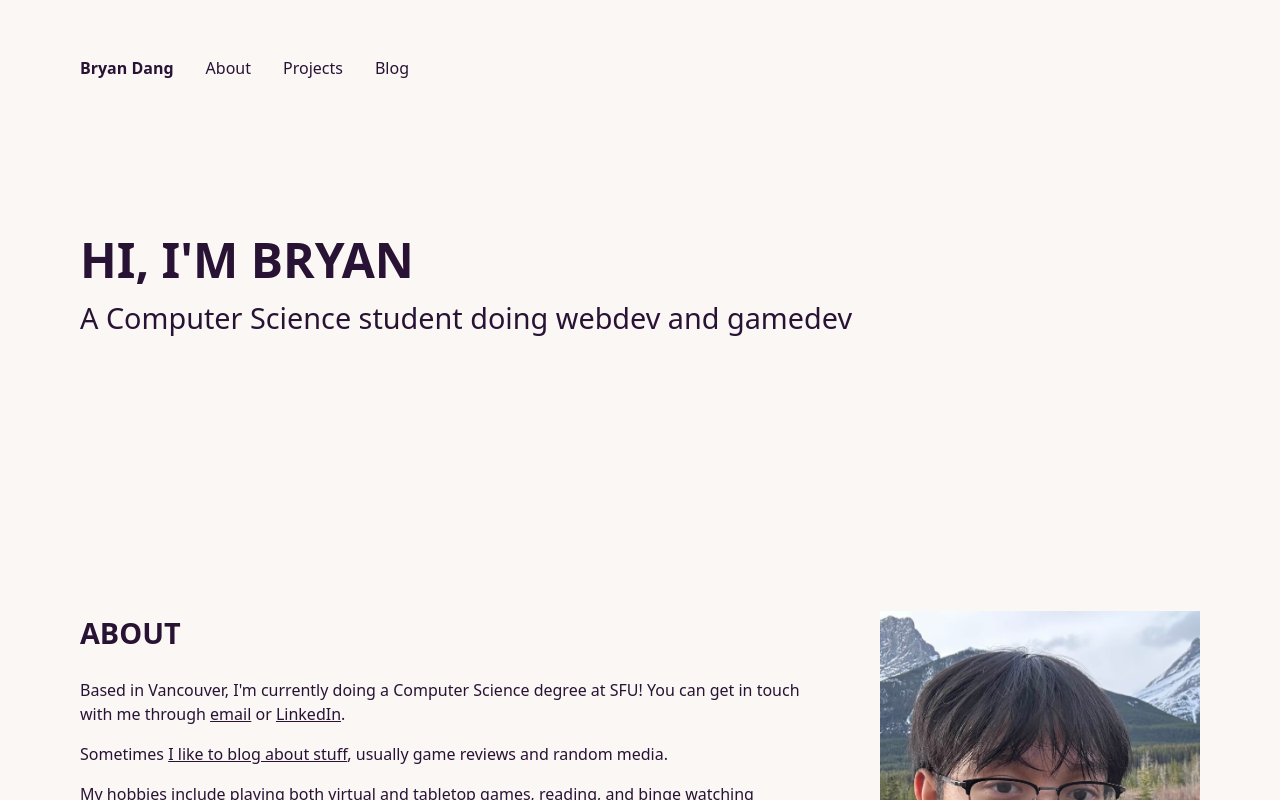
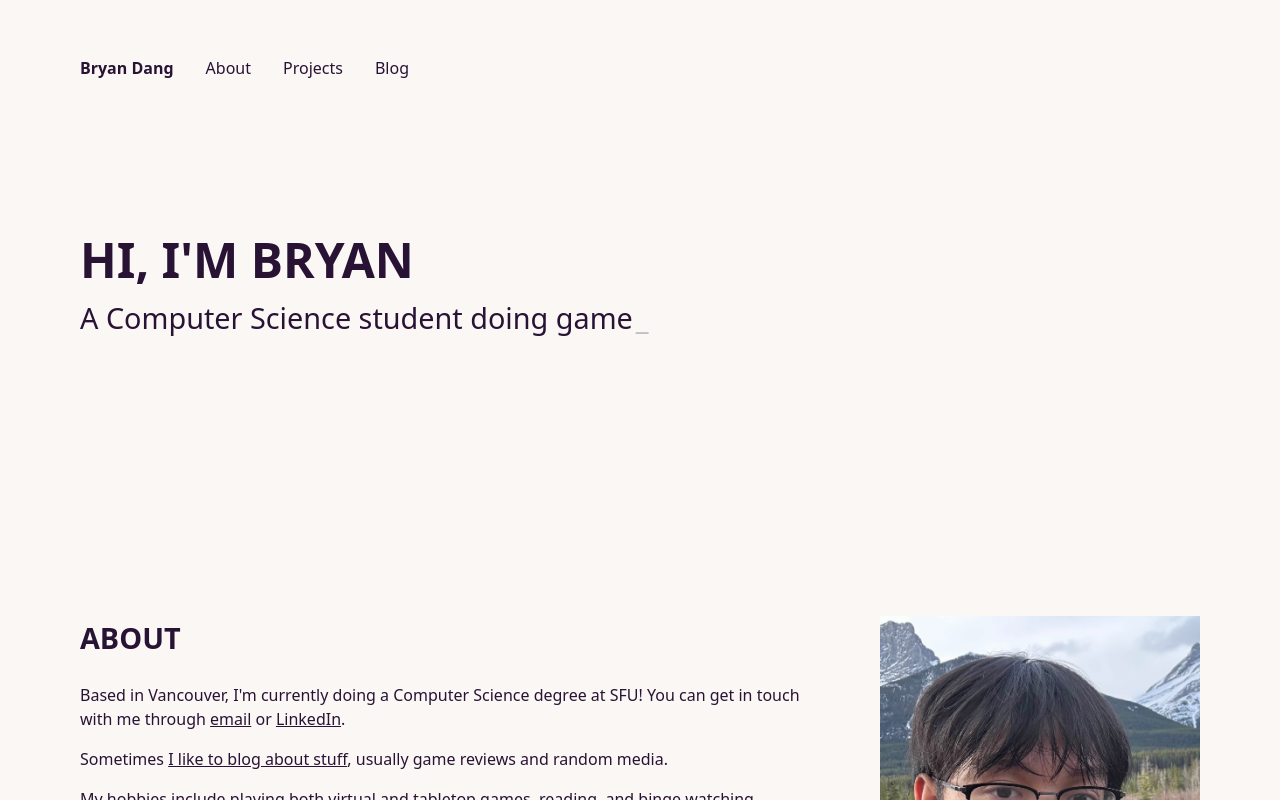
Before and after one commit to bryanjhdang/bryanjhdang.github.io, a React (Vite) app: page / in a window 1280 px wide. Shown: the top 800 px of the page. Built offline with nearby package versions, Linux system fonts and the light colour scheme.

Commit message:
add typewriter effect

```diff
--- a/package.json
+++ b/package.json
@@ -15,7 +15,8 @@
   "dependencies": {
     "react": "^18.3.1",
     "react-dom": "^18.3.1",
-    "react-scroll": "^1.9.0"
+    "react-scroll": "^1.9.0",
+    "react-simple-typewriter": "^5.0.1"
   },
   "devDependencies": {
     "@types/react": "^18.3.3",
--- a/src/sections/About.tsx
+++ b/src/sections/About.tsx
@@ -1,4 +1,4 @@
-import { SectionTitle } from "../components/SectionComponents";
+import { SectionTitle } from "./SectionComponents";
 import ProfileImg from "../assets/images/profile.jpg";
 
 export default function About() {
--- a/src/sections/Hero.tsx
+++ b/src/sections/Hero.tsx
@@ -1,8 +1,26 @@
+import { Typewriter } from "react-simple-typewriter";
+
 export default function Hero() {
   return (
     <div id="main" className="pt-14 sm:pt-32 pb-20 sm:pb-48 border-none">
-      <p className="text-4xl font-extrabold">HI, I'M BRYAN</p>
-      <p className="text-2xl">A Computer Science student doing webdev and gamedev</p>
+      <p className="text-4xl font-extrabold">
+        HI, I'M BRYAN
+      </p>
+      <div className="flex text-2xl h-12">
+        <p>
+          A Computer Science student doing{' '}
+          <span className="">
+            <Typewriter
+              words={['web development', 'game development']}
+              loop={0}
+              cursor
+              cursorStyle={'_'}
+              typeSpeed={50}
+              deleteSpeed={50}
+            />
+          </span>
+        </p>
+      </div>
     </div>
   )
 }
--- a/src/sections/Projects.tsx
+++ b/src/sections/Projects.tsx
@@ -1,4 +1,4 @@
-import { SectionTitle } from "../components/SectionComponents"
+import { SectionTitle } from "./SectionComponents"
 import { projectData } from "../assets/files/projectData"
 
 interface ProjectInfo {
```
Also changed, not shown: src/sections/SectionComponents.tsx (renamed from src/components/SectionComponents.tsx), 1 other file (tests, documents, lock files or other folders).
